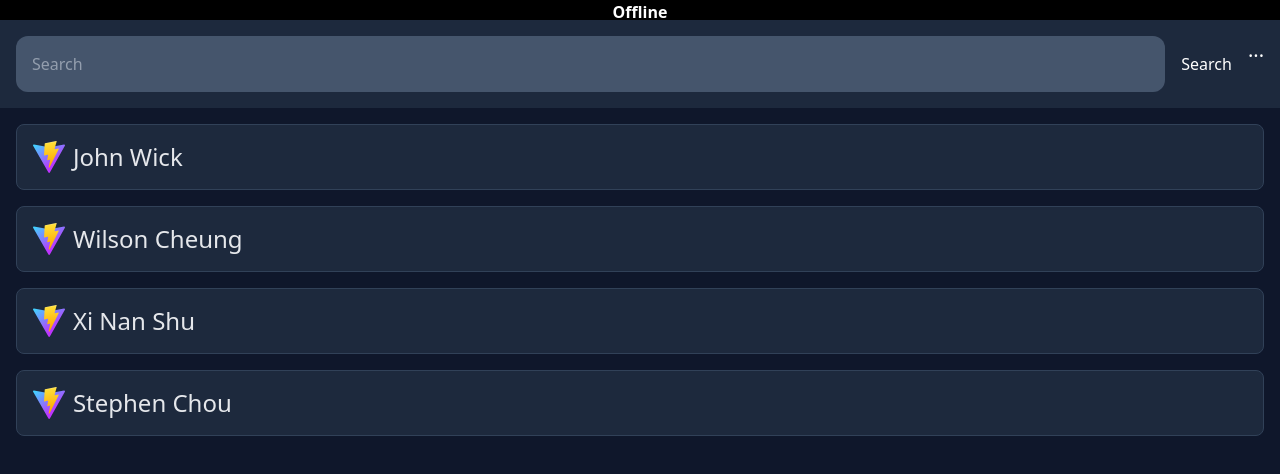
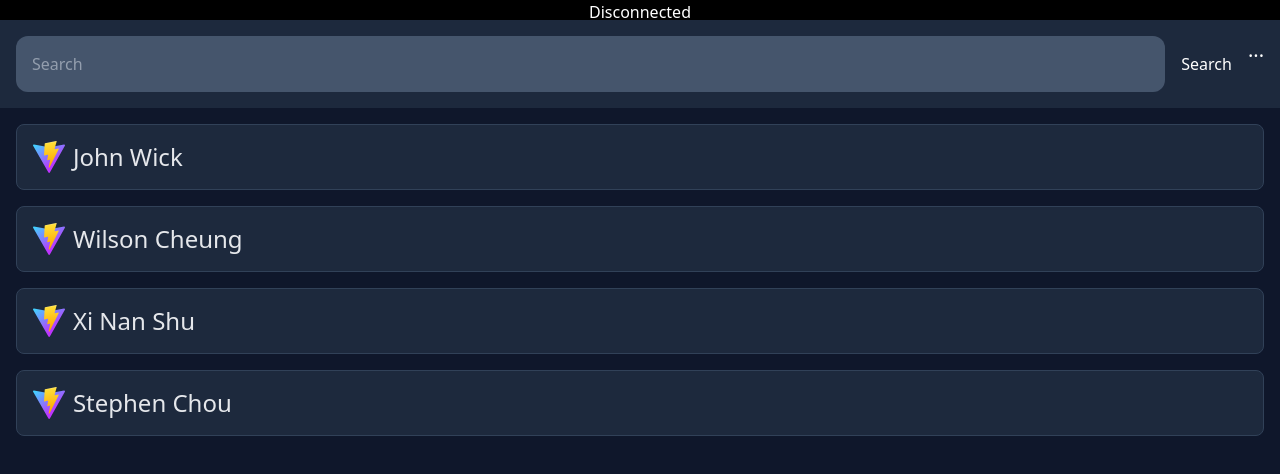
Before and after one commit to xhu6/chat, a React (Vite) app: page / in a window 1280 px wide. Shown: the top 474 px of the page. Built offline with nearby package versions, Linux system fonts and the light colour scheme; no server answers.

Commit message:
Add changes to ws and status

```diff
--- a/src/App.tsx
+++ b/src/App.tsx
@@ -60,9 +60,9 @@ function NetworkStatus() {
 
   return (
     <div
-      className={`overflow-hidden text-center font-bold text-white transition-[height] duration-500 ${style}`}
+      className={`overflow-hidden text-center text-white transition-[height] duration-500 ${style}`}
     >
-      {connected ? "Online" : "Offline"}
+      {connected ? "Connected" : "Disconnected"}
     </div>
   );
 }
--- a/src/stores/WsStore.ts
+++ b/src/stores/WsStore.ts
@@ -11,10 +11,11 @@ interface WsState {
 
 export const useWsStore = create<WsState>()((set) => {
   let ws: WebSocket | undefined;
-  let onMessage: Callback | undefined;
+  let onMessage: Callback | null = null;
   let timeoutID: number | undefined;
 
   function setURL(url: string) {
+    // Clean up previous ws if called externally
     if (ws != undefined) {
       clearTimeout(timeoutID);
       ws.onclose = null;
@@ -23,17 +24,18 @@ export const useWsStore = create<WsState>()((set) => {
 
     ws = new WebSocket(url);
 
-    if (onMessage != undefined) ws.onmessage = onMessage;
+    ws.onmessage = onMessage;
 
     ws.onopen = () => {
       set({ connected: true });
     };
 
     ws.onclose = () => {
-      set({ connected: false });
       timeoutID = setTimeout(() => {
         setURL(url);
-      }, 500);
+      }, 500); // Try to reconnect this many ms
+
+      set({ connected: false });
     };
 
     ws.onerror = () => {
@@ -44,7 +46,7 @@ export const useWsStore = create<WsState>()((set) => {
   return {
     setURL: setURL,
 
-    setCallback: (callback: Callback) => {
+    setCallback: (callback: Callback | null) => {
       onMessage = callback;
     },
 
```
